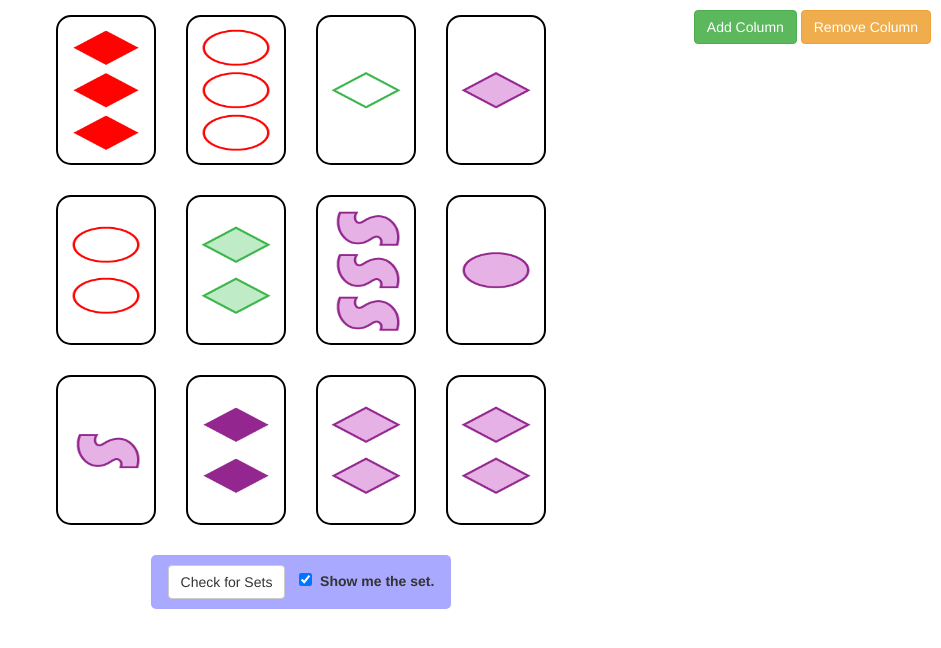
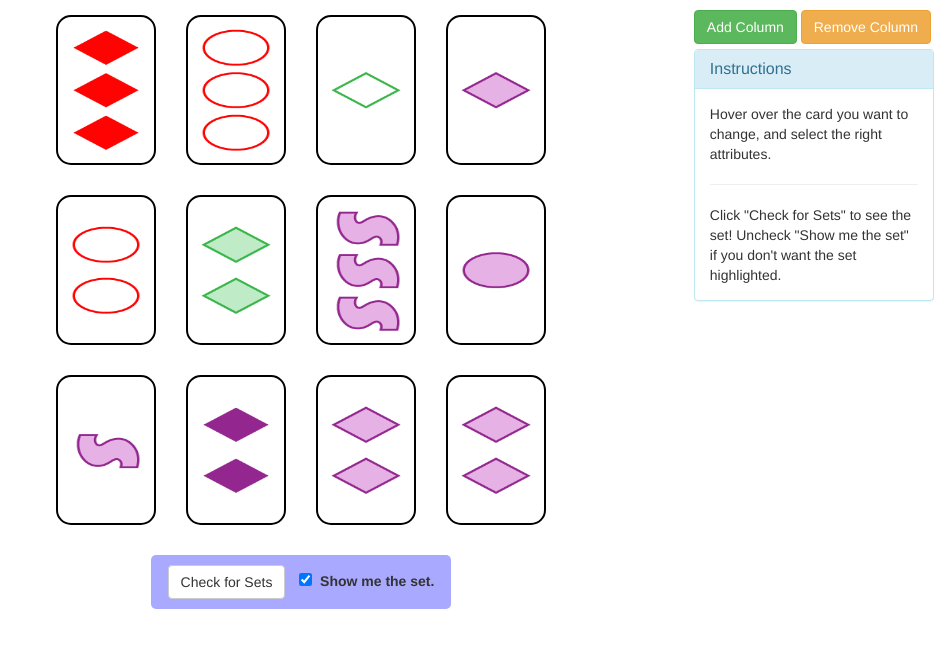
Before and after one commit to sdjidjev/set-checker, a plain HTML site: page index.html in a window 1280 px wide. Shown: the whole page, without its empty margins (339-1280 px from the left). Drawn offline with nearby package versions, Linux system fonts and the light colour scheme.

Commit message:
added instruction panel

```diff
--- a/index.html
+++ b/index.html
@@ -24,6 +24,14 @@
         <div class="column-changer">
             <button type="button" class="btn btn-success add-column">Add Column</button>
             <button type="button" class="btn btn-warning rmv-column">Remove Column</button>
+            <div class="panel panel-info instructions">
+                <div class="panel-heading">
+                    <h3 class="panel-title">Instructions</h3>
+                </div>
+                <div class="panel-body">
+                    Hover over the card you want to change, and select the right attributes. <hr>Click "Check for Sets" to see the set! Uncheck "Show me the set" if you don't want the set highlighted.
+                </div>
+            </div>
         </div>
         <div class="alert" id="duplicates">There are duplicate cards! Please fix them to the correct ones.</div>
         <div class="alert" id="no-set">There are no sets here!</div>
--- a/main.css
+++ b/main.css
@@ -112,6 +112,13 @@ body {
 	margin: 10px;
 }
 
+.instructions {
+	position: absolute;
+	text-align: left;
+	width: 240px;
+	margin-top: 5px;
+}
+
 /** Flip Cards **/
 
 .flip-container {
```
